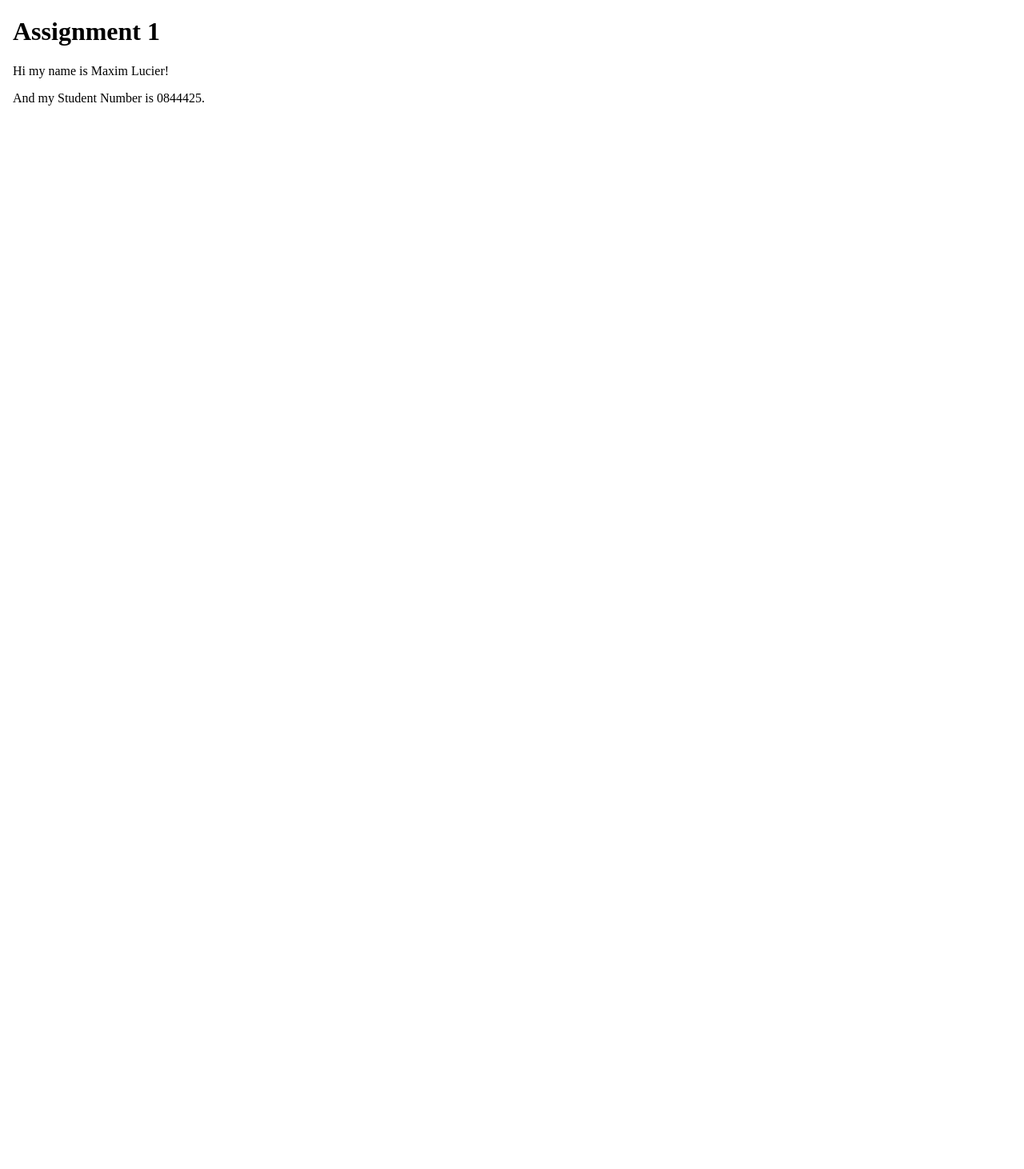
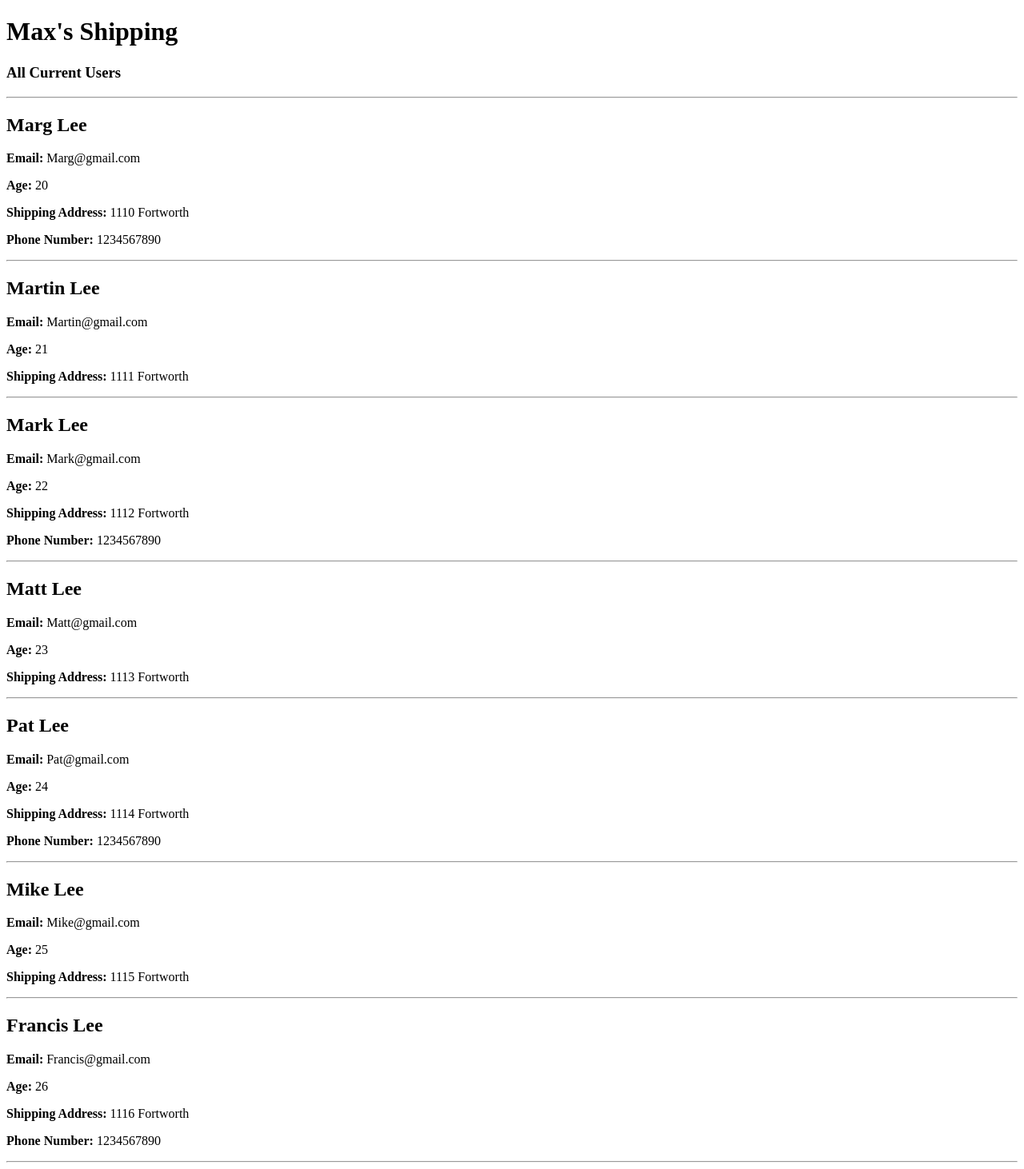
Before and after one commit to Maxlucas67/Maxim-Lucier-Learning-Angular, an Angular app: page / in a window 1280 px wide. Shown: the whole page at 80% size. Before the commit the page ends 800 px from the top, so only its background shows below. Built offline with nearby package versions, Linux system fonts and the light colour scheme.

Commit message:
Made 6 instances of my object and set up the html to use them with ngif and ngfor.

```diff
--- a/src/app/app.component.html
+++ b/src/app/app.component.html
@@ -1,10 +1,14 @@
-<!DOCTYPE html>
-<html>
-<body>
+<h1>Max's Shipping</h1>
+<h3>All Current Users</h3>
+<hr />
+  <div *ngFor="let user of users" class="user-example">
+    <h2>{{ user.name }}</h2>
+    <p><strong>Email:</strong> {{ user.email }}</p>
+    <p><strong>Age:</strong> {{ user.age }}</p>
+    <p><strong>Shipping Address:</strong> {{ user.shippingAdress }}</p>
 
-<h1>Assignment 1</h1>
-<p>Hi my name is {{name}}!</p>
-<p>And my Student Number is {{studentNum}}.</p>
-
-</body>
-</html>
+    <div *ngIf="user.phoneNum">
+      <p><strong>Phone Number:</strong> {{ user.phoneNum }}</p>
+    </div>
+    <hr />
+  </div>
--- a/src/app/app.component.ts
+++ b/src/app/app.component.ts
@@ -1,14 +1,65 @@
 import { Component } from '@angular/core';
 import { RouterOutlet } from '@angular/router';
+import { NgIf, NgForOf } from '@angular/common';
+import { User } from './models/user';
 
 @Component({
   selector: 'app-root',
-  imports: [RouterOutlet],
+  imports: [RouterOutlet, NgIf, NgForOf],
   templateUrl: './app.component.html',
   styleUrl: './app.component.css'
 })
 export class AppComponent {
   title = 'Maxim-Lucier-Learning-Angular';
-  name = 'Maxim Lucier'
-  studentNum = '0844425'
+  name = 'Maxim Lucier';
+  studentNum = '0844425';
+
+users: User[] = [
+  {
+    name: 'Marg Lee',
+    phoneNum: 1234567890,
+    email: 'Marg@gmail.com',
+    age : 20,
+    shippingAdress: '1110 Fortworth'
+  },
+  {
+    name: 'Martin Lee',
+    email: 'Martin@gmail.com',
+    age : 21,
+    shippingAdress: '1111 Fortworth'
+  },
+  {
+    name: 'Mark Lee',
+    phoneNum: 1234567890,
+    email: 'Mark@gmail.com',
+    age : 22,
+    shippingAdress: '1112 Fortworth'
+  },
+  {
+    name: 'Matt Lee',
+    email: 'Matt@gmail.com',
+    age : 23,
+    shippingAdress: '1113 Fortworth'
+  },
+  {
+    name: 'Pat Lee',
+    phoneNum: 1234567890,
+    email: 'Pat@gmail.com',
+    age : 24,
+    shippingAdress: '1114 Fortworth'
+  },
+  {
+    name: 'Mike Lee',
+    email: 'Mike@gmail.com',
+    age : 25,
+    shippingAdress: '1115 Fortworth'
+  },
+  {
+    name: 'Francis Lee',
+    phoneNum: 1234567890,
+    email: 'Francis@gmail.com',
+    age : 26,
+    shippingAdress: '1116 Fortworth'
+  }
+];
 }
```
